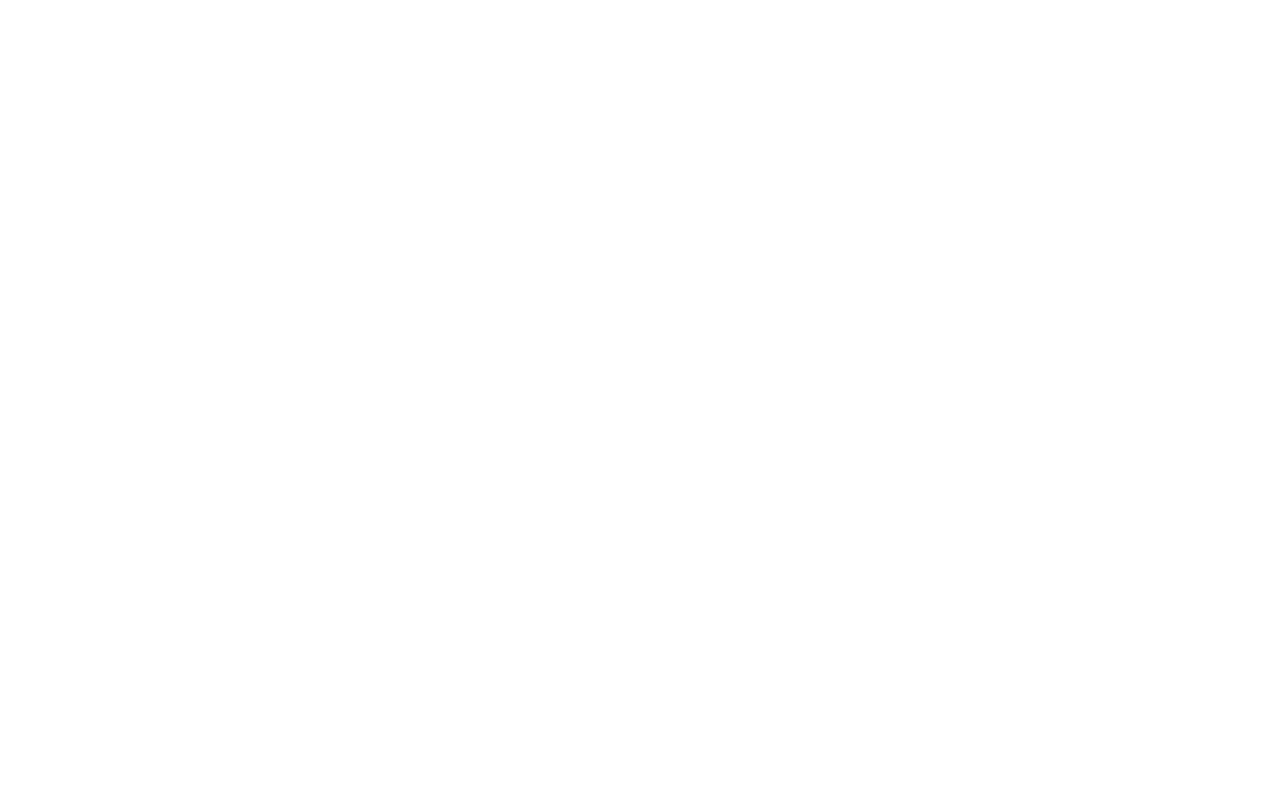
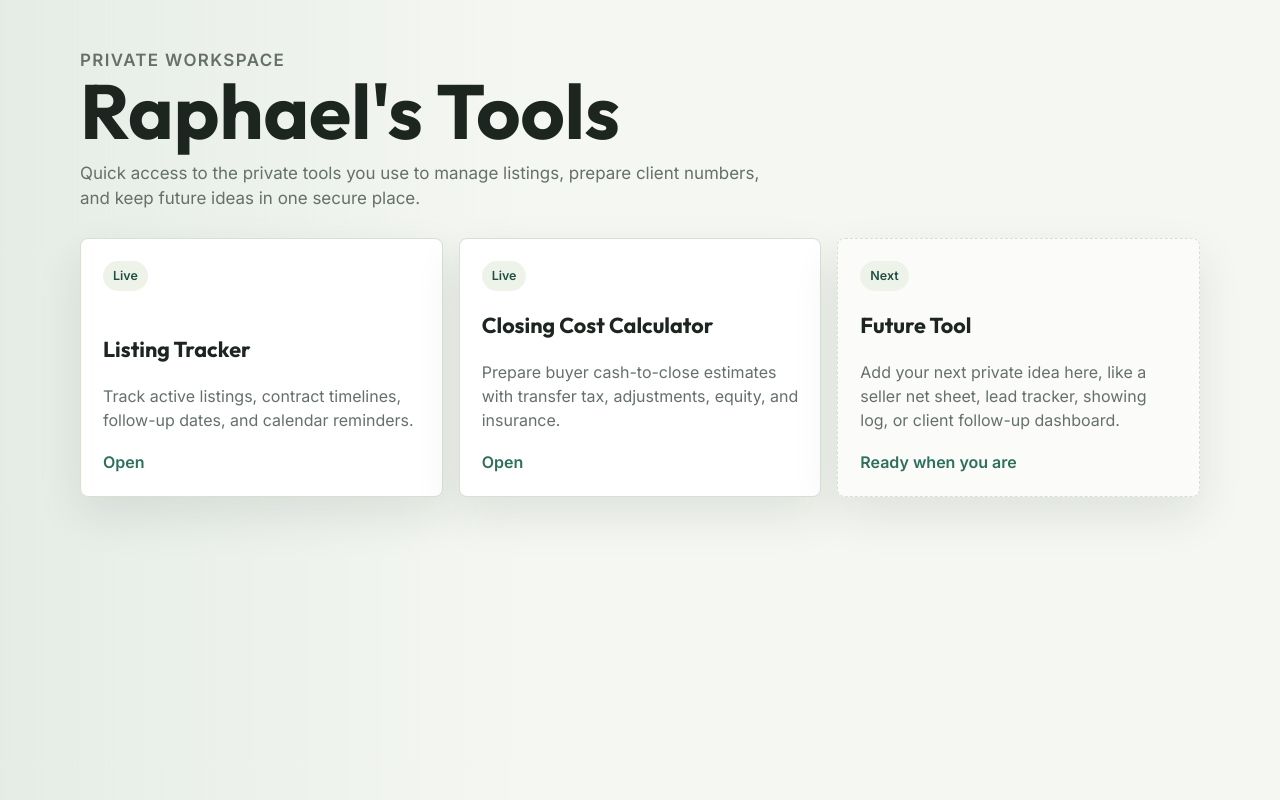
Before and after one commit to Raphael-lemire/raphael-website, a React (Vite) app: page /tools in a window 1280 px wide. Before the commit this address had no page. Built offline with nearby package versions, Linux system fonts and the light colour scheme.

Commit message:
Add private tools home

```diff
--- a/middleware.js
+++ b/middleware.js
@@ -1,6 +1,6 @@
 /* global process */
 
-const REALM = 'Listing Tracker';
+const REALM = 'Raphael Tools';
 
 function unauthorized() {
   return new Response('Authentication required.', {
@@ -27,7 +27,7 @@
   const password = process.env.LISTING_TRACKER_PASSWORD;
 
   if (!username || !password) {
-    return new Response('Listing tracker password is not configured in Vercel.', {
+    return new Response('Private tools password is not configured in Vercel.', {
       status: 503,
       headers: {
         'Content-Type': 'text/plain; charset=UTF-8',
@@ -62,5 +62,5 @@
 }
 
 export const config = {
-  matcher: ['/listing-tracker/:path*', '/closing-cost-calculator/:path*'],
+  matcher: ['/tools/:path*', '/listing-tracker/:path*', '/closing-cost-calculator/:path*'],
 };
--- a/public/closing-cost-calculator/index.html
+++ b/public/closing-cost-calculator/index.html
@@ -18,6 +18,7 @@
             </div>
           </div>
           <div class="actions">
+            <a class="icon-btn link-action" href="/tools">Tools Home</a>
             <a class="icon-btn link-action" href="/listing-tracker">Listing Tracker</a>
             <button class="icon-btn" id="copySummary" type="button" aria-label="Copy summary" title="Copy summary">
               <span aria-hidden="true">Copy</span>
--- a/src/App.jsx
+++ b/src/App.jsx
@@ -7,6 +7,7 @@
 import Privacy from './pages/Privacy';
 import Terms from './pages/Terms';
 import ListingTracker from './pages/ListingTracker';
+import ToolsHome from './pages/ToolsHome';
 
 function App() {
   return (
@@ -20,6 +21,7 @@
             <Route path="/thank-you" element={<ThankYou />} />
             <Route path="/privacy-policy" element={<Privacy />} />
             <Route path="/terms-of-service" element={<Terms />} />
+            <Route path="/tools" element={<ToolsHome />} />
             <Route path="/listing-tracker" element={<ListingTracker />} />
           </Routes>
         </main>
--- a/src/pages/ListingTracker.jsx
+++ b/src/pages/ListingTracker.jsx
@@ -336,6 +336,7 @@
           <h1>Listing Tracker</h1>
         </div>
         <div className="tracker-top-actions">
+          <a className="tracker-secondary" href="/tools">Tools Home</a>
           <a className="tracker-secondary" href="/closing-cost-calculator/">Closing Cost Calculator</a>
           <button className="tracker-primary" type="button" onClick={resetForm}>Add Listing</button>
         </div>
--- /dev/null
+++ b/src/pages/ToolsHome.css
@@ -0,0 +1,100 @@
+.tools-home {
+  min-height: 100vh;
+  padding: 48px max(18px, calc((100vw - 1120px) / 2));
+  background:
+    linear-gradient(90deg, rgba(45, 111, 93, 0.08), transparent 42%),
+    #f5f7f2;
+  color: #1d2520;
+}
+
+.tools-hero {
+  max-width: 760px;
+  margin-bottom: 26px;
+}
+
+.tools-eyebrow {
+  margin: 0 0 8px;
+  color: #2d6f5d;
+  font-size: 0.78rem;
+  font-weight: 800;
+  letter-spacing: 0.08em;
+  text-transform: uppercase;
+}
+
+.tools-hero h1 {
+  margin: 0 0 12px;
+  font-size: clamp(2.4rem, 6vw, 4.8rem);
+  line-height: 0.98;
+  letter-spacing: 0;
+}
+
+.tools-hero p {
+  max-width: 680px;
+  margin: 0;
+  color: #647069;
+  font-size: 1.06rem;
+}
+
+.tools-grid {
+  display: grid;
+  grid-template-columns: repeat(3, minmax(0, 1fr));
+  gap: 16px;
+}
+
+.tool-card {
+  min-height: 250px;
+  display: flex;
+  flex-direction: column;
+  align-items: flex-start;
+  justify-content: space-between;
+  gap: 18px;
+  padding: 22px;
+  border: 1px solid #d8e0d6;
+  border-radius: 8px;
+  background: #fff;
+  color: #1d2520;
+  text-decoration: none;
+  box-shadow: 0 18px 45px rgba(34, 52, 44, 0.1);
+  transition: transform 0.2s ease, box-shadow 0.2s ease;
+}
+
+.tool-card:hover {
+  transform: translateY(-2px);
+  box-shadow: 0 22px 52px rgba(34, 52, 44, 0.14);
+  color: #1d2520;
+}
+
+.tool-card span {
+  border-radius: 999px;
+  padding: 6px 10px;
+  background: #eef3ea;
+  color: #214f43;
+  font-size: 0.78rem;
+  font-weight: 900;
+}
+
+.tool-card h2 {
+  margin: auto 0 0;
+  font-size: 1.35rem;
+  letter-spacing: 0;
+}
+
+.tool-card p {
+  margin: 0;
+  color: #647069;
+}
+
+.tool-card strong {
+  color: #2d6f5d;
+}
+
+.future-card {
+  border-style: dashed;
+  background: #fbfcfa;
+}
+
+@media (max-width: 860px) {
+  .tools-grid {
+    grid-template-columns: 1fr;
+  }
+}
--- /dev/null
+++ b/src/pages/ToolsHome.jsx
@@ -0,0 +1,48 @@
+import './ToolsHome.css';
+
+const tools = [
+  {
+    title: 'Listing Tracker',
+    description: 'Track active listings, contract timelines, follow-up dates, and calendar reminders.',
+    href: '/listing-tracker',
+    status: 'Live',
+  },
+  {
+    title: 'Closing Cost Calculator',
+    description: 'Prepare buyer cash-to-close estimates with transfer tax, adjustments, equity, and insurance.',
+    href: '/closing-cost-calculator/',
+    status: 'Live',
+  },
+];
+
+function ToolsHome() {
+  return (
+    <main className="tools-home">
+      <header className="tools-hero">
+        <p className="tools-eyebrow">Private workspace</p>
+        <h1>Raphael&apos;s Tools</h1>
+        <p>Quick access to the private tools you use to manage listings, prepare client numbers, and keep future ideas in one secure place.</p>
+      </header>
+
+      <section className="tools-grid" aria-label="Private tools">
+        {tools.map((tool) => (
+          <a className="tool-card" href={tool.href} key={tool.title}>
+            <span>{tool.status}</span>
+            <h2>{tool.title}</h2>
+            <p>{tool.description}</p>
+            <strong>Open</strong>
+          </a>
+        ))}
+
+        <article className="tool-card future-card">
+          <span>Next</span>
+          <h2>Future Tool</h2>
+          <p>Add your next private idea here, like a seller net sheet, lead tracker, showing log, or client follow-up dashboard.</p>
+          <strong>Ready when you are</strong>
+        </article>
+      </section>
+    </main>
+  );
+}
+
+export default ToolsHome;
```
